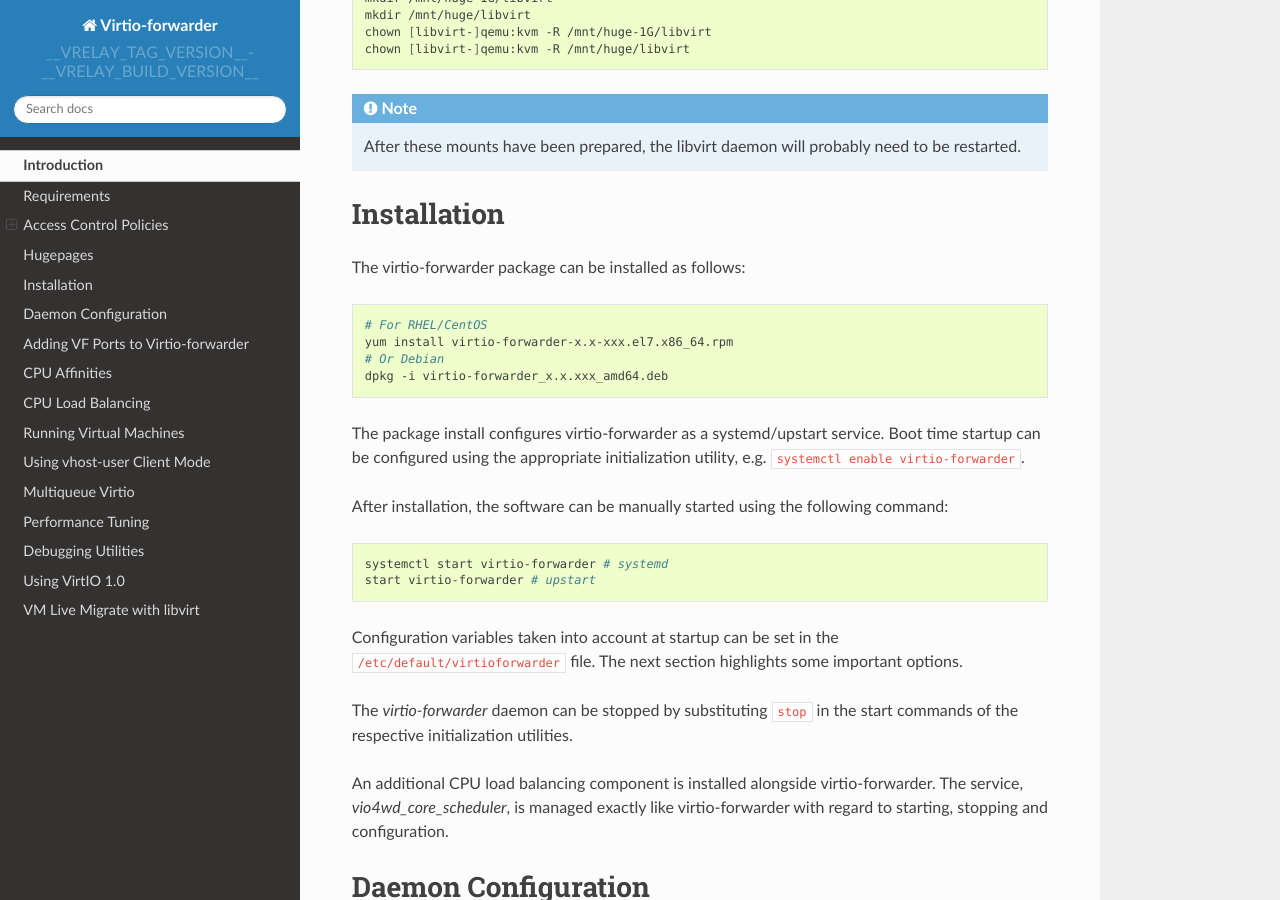
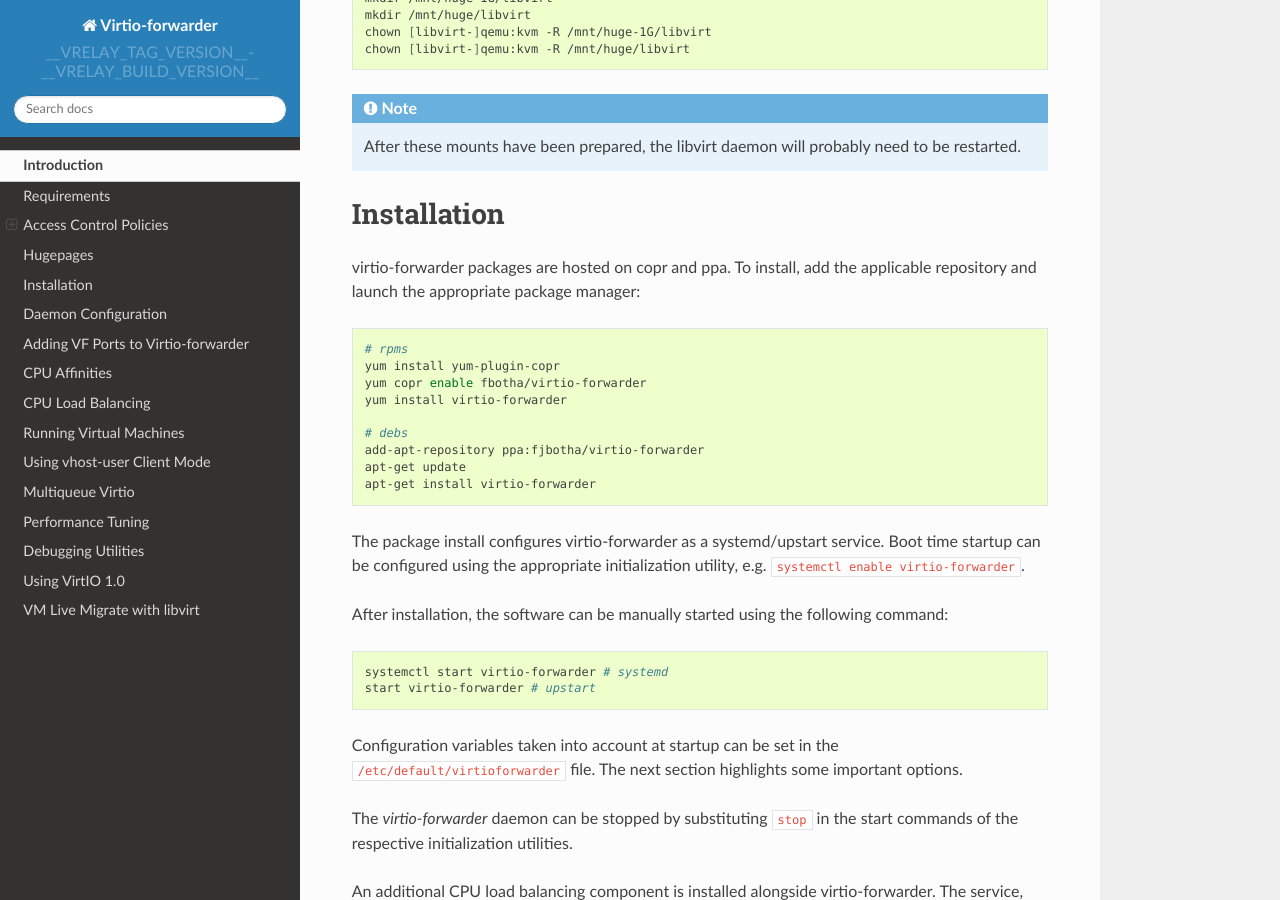
Before and after one commit to Netronome/virtio-forwarder, a Sphinx documentation site: the page built from doc/README.rst, in a window 1280 px wide and 900 px high, scrolled down 2182 px. Built offline with Sphinx 7.4.7 and the Read the Docs theme 2.0.0, drawn with Linux system fonts in a browser that asks for light colours.

Commit message:
Update installation instructions

```diff
--- a/doc/README.rst
+++ b/doc/README.rst
@@ -110,14 +110,20 @@
 
 Installation
 ============
-The virtio-forwarder package can be installed as follows:
+virtio-forwarder packages are hosted on copr and ppa. To install, add the
+applicable repository and launch the appropriate package manager:
 
 .. code:: bash
 
-	# For RHEL/CentOS
-	yum install virtio-forwarder-x.x-xxx.el7.x86_64.rpm
-	# Or Debian
-	dpkg -i virtio-forwarder_x.x.xxx_amd64.deb
+	# rpms
+	yum install yum-plugin-copr
+	yum copr enable fbotha/virtio-forwarder
+	yum install virtio-forwarder
+
+	# debs
+	add-apt-repository ppa:fjbotha/virtio-forwarder
+	apt-get update
+	apt-get install virtio-forwarder
 
 The package install configures virtio-forwarder as a systemd/upstart service. Boot
 time startup can be configured using the appropriate initialization utility,
```
Also changed, not shown: README.md (+1 -1 lines).
